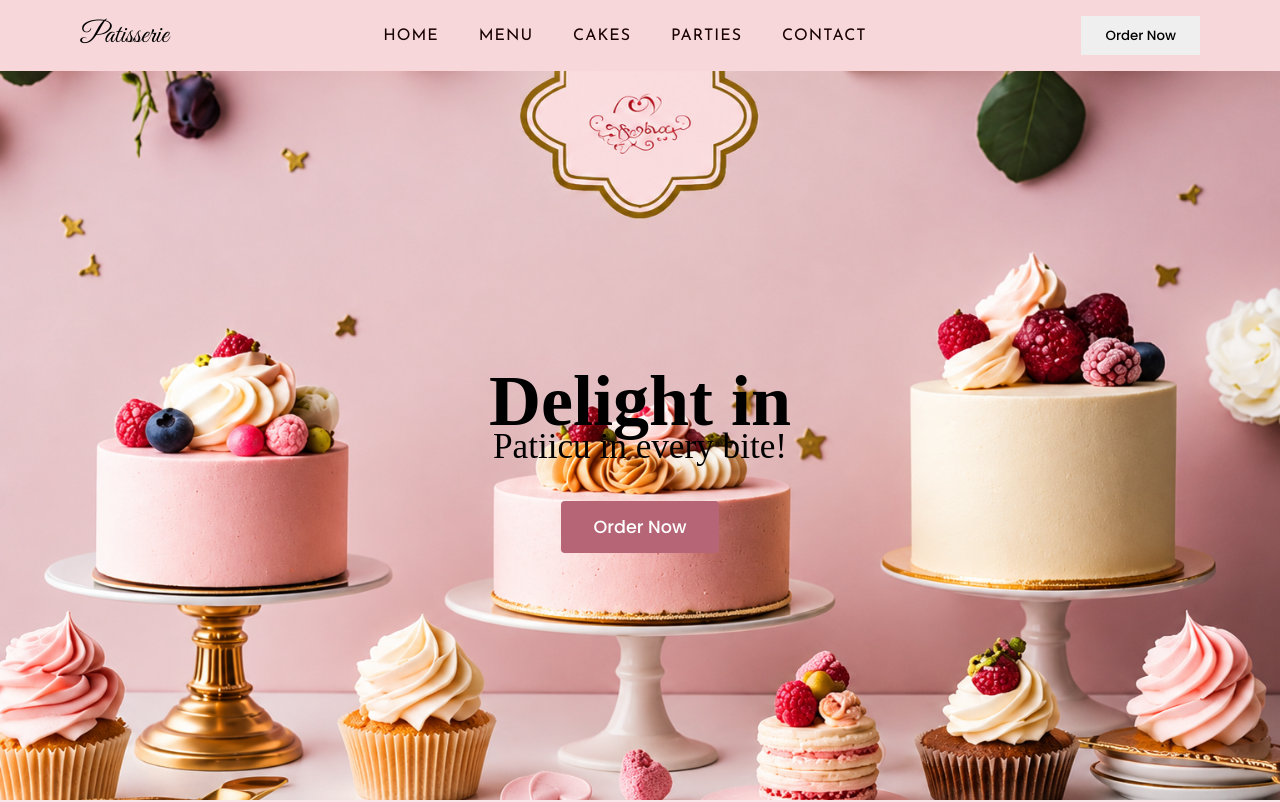
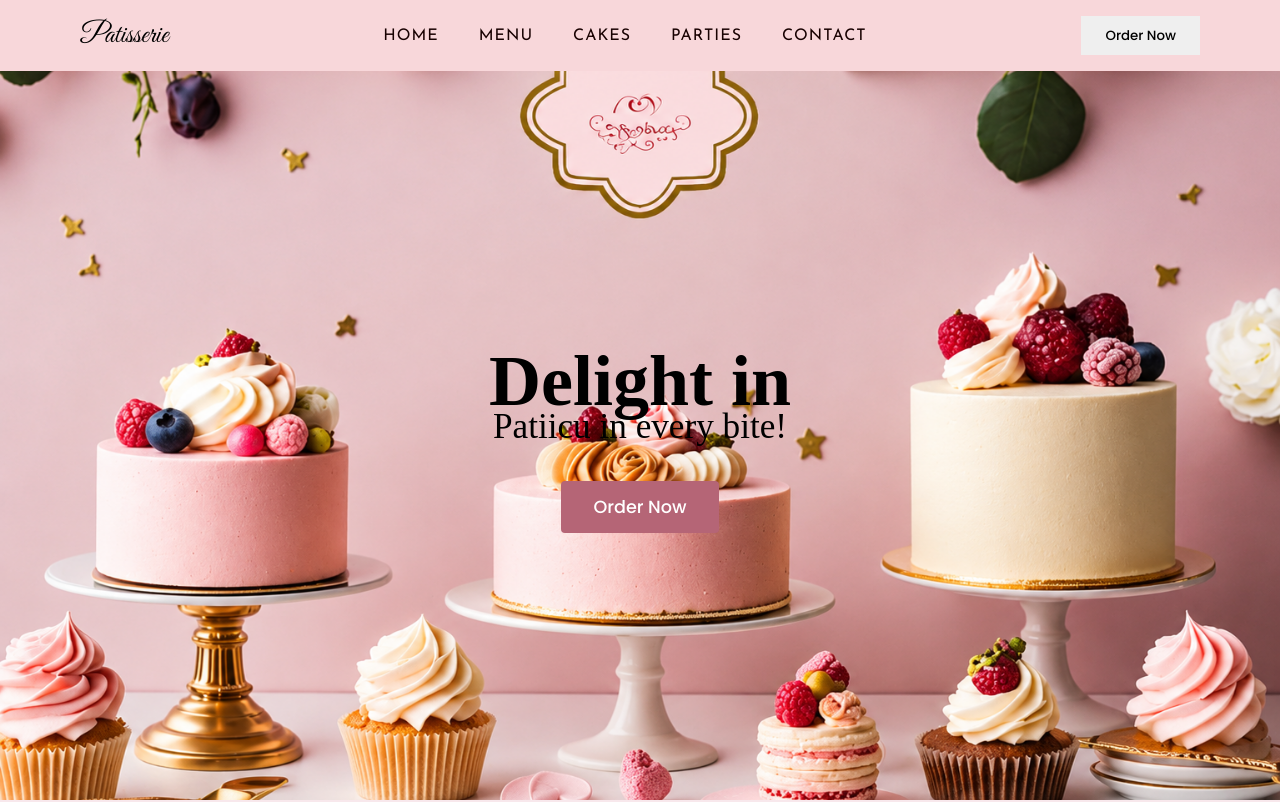
Before and after one commit to Lutricia-The-Coder/UI-Challenge, a React (Vite) app: page / in a window 1280 px wide. Shown: the top 802 px of the page. Built offline with nearby package versions, Linux system fonts and the light colour scheme.

Commit message:
editing media queries

```diff
--- a/src/App.css
+++ b/src/App.css
@@ -699,7 +699,7 @@ padding-top: 5%;
     background-repeat: no-repeat;
     background-position: center;
     height: 100vh;
-  padding-top: 120px;
+  padding-top: 100px;
     box-sizing: border-box;
     display: flex;
     justify-content: center;
```
